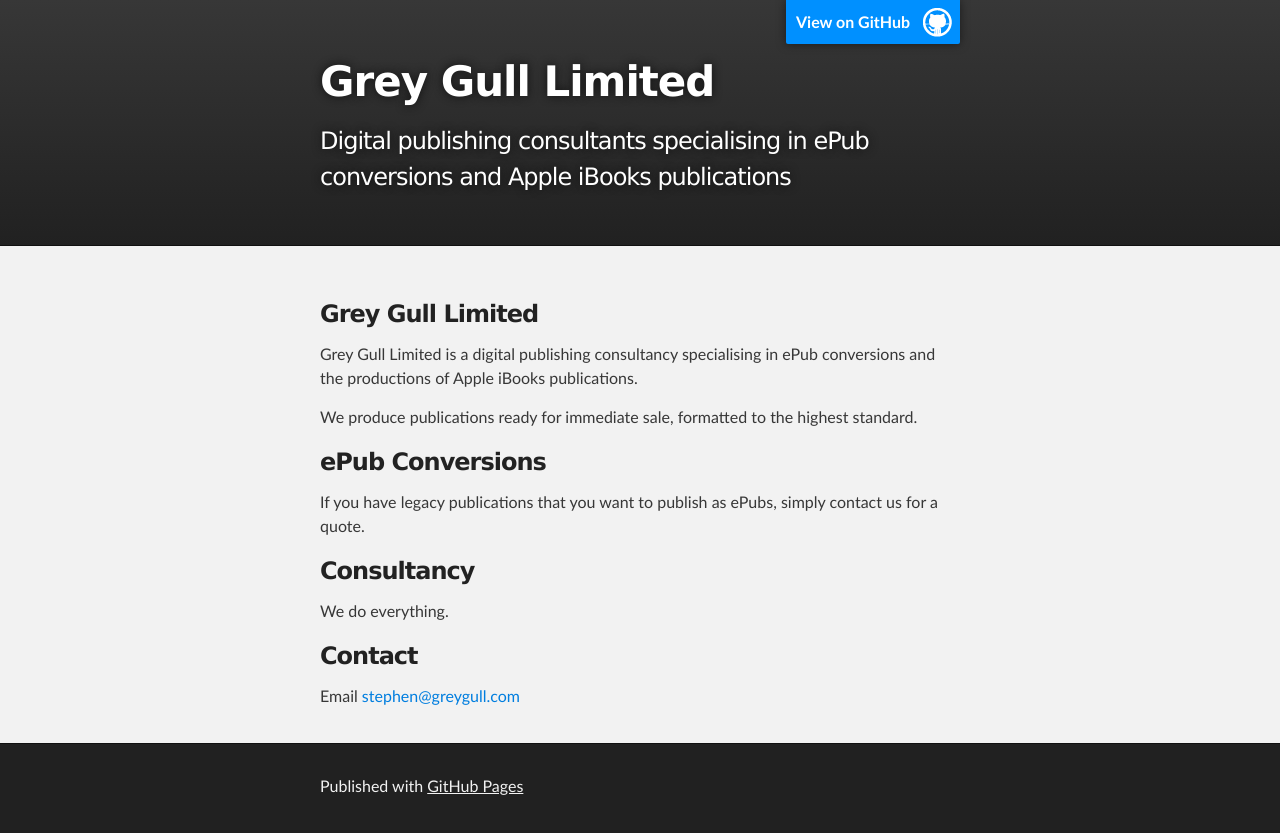
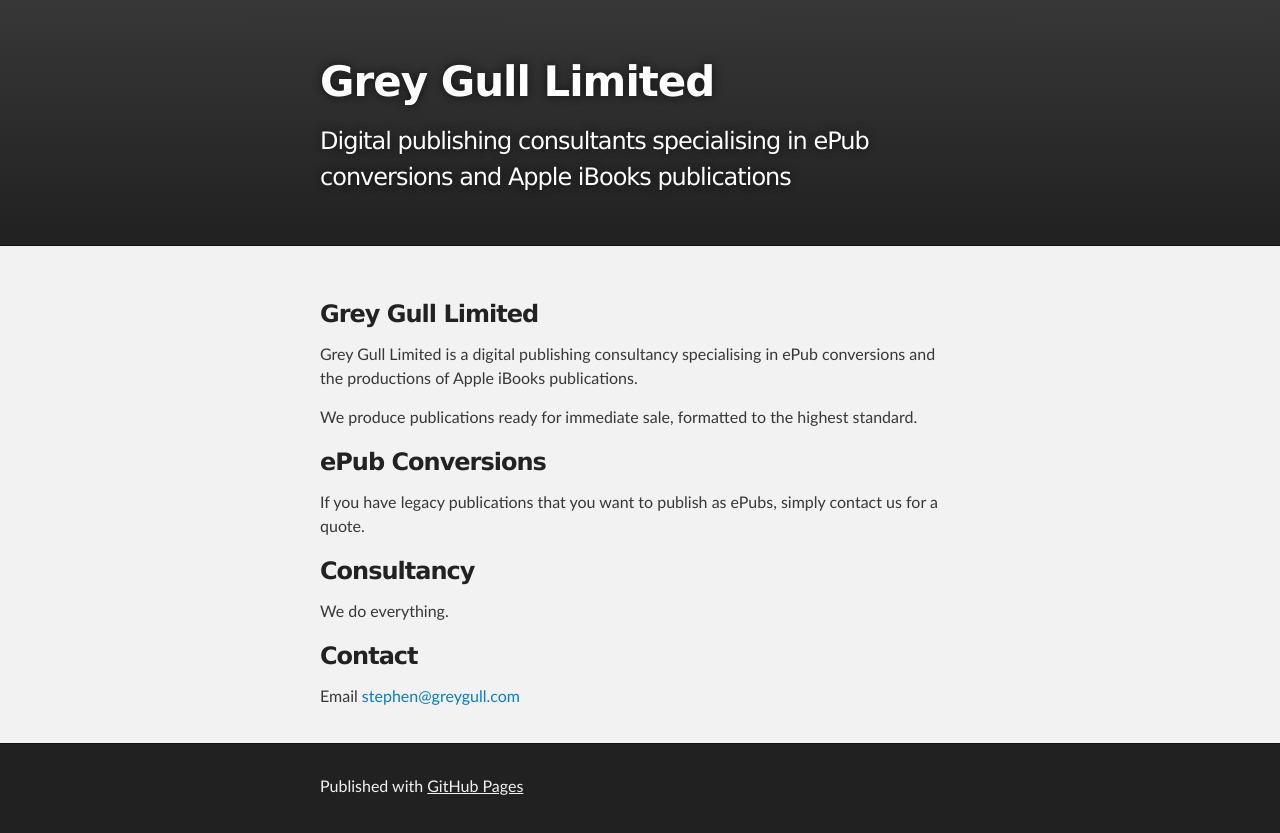
Before and after one commit to greygull/greygull.github.io, a plain HTML site: page index.html in a window 1280 px wide. Drawn offline with Linux system fonts and the light colour scheme.

Commit message:
Removed reference to the source code on GitHub

```diff
--- a/index.html
+++ b/index.html
@@ -16,11 +16,8 @@
     <!-- HEADER -->
     <div id="header_wrap" class="outer">
         <header class="inner">
-          <a id="forkme_banner" href="https://github.com/greygull">View on GitHub</a>
-
           <h1 id="project_title">Grey Gull Limited</h1>
           <h2 id="project_tagline">Digital publishing consultants specialising in ePub conversions and Apple iBooks publications</h2>
-
         </header>
     </div>
 
```
